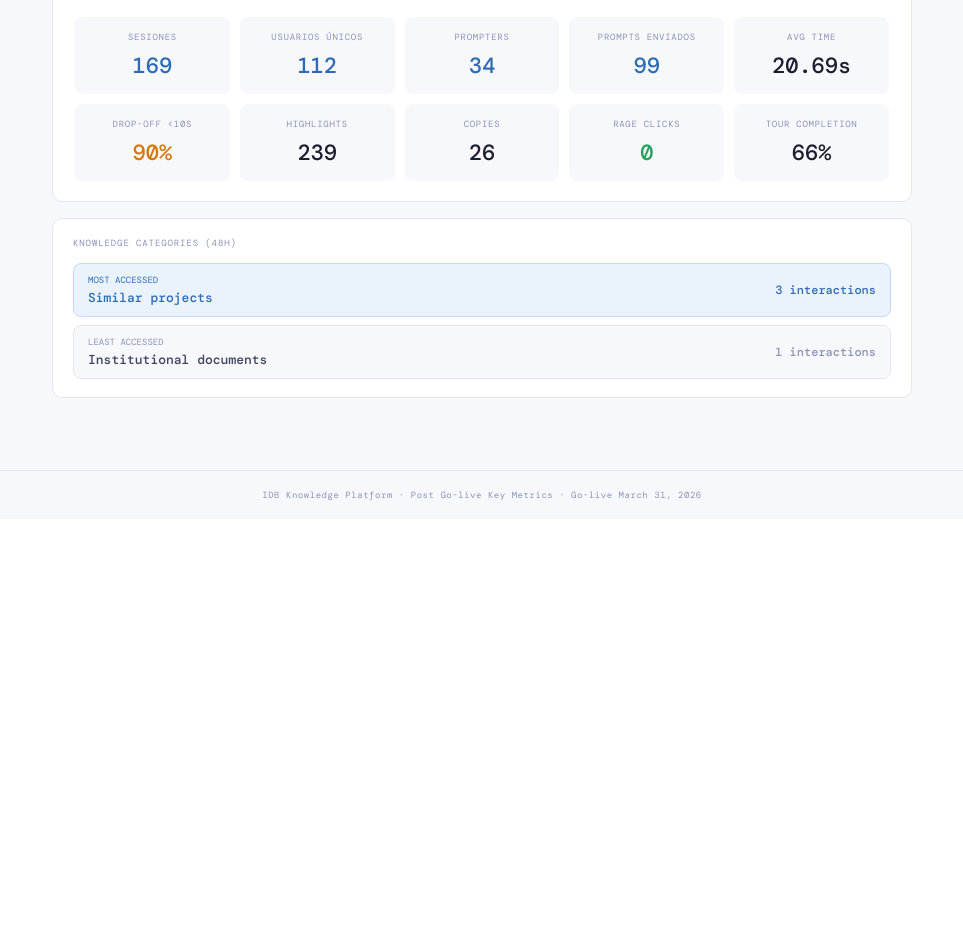
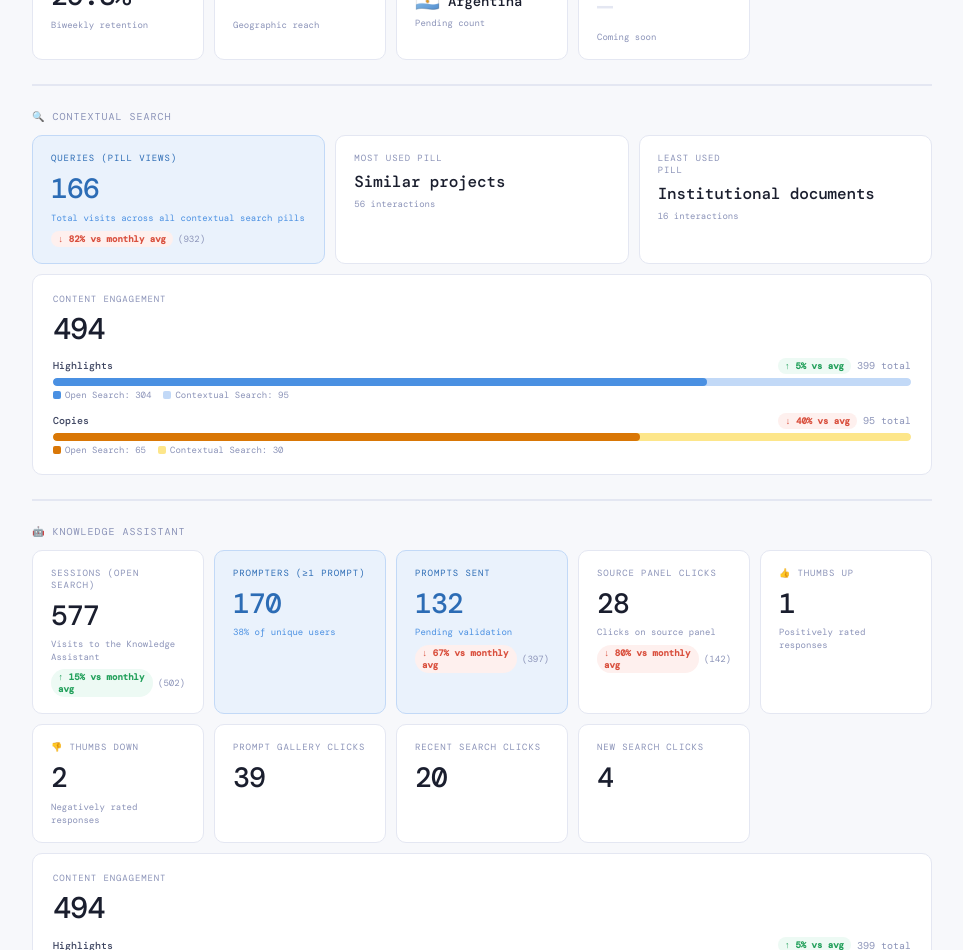
Before and after one commit to jimenasalinasg/KPsmoketest, a React (Vite) app: page / in a window 1280 px wide. Shown: the part 500-1450 px from the top of the page, without its empty margins (158-1121 px from the left). Before the commit the page ends 1027 px from the top, so only its background shows below. Built offline with nearby package versions, Linux system fonts and the light colour scheme; a web font is replaced by a local one.

Commit message:
Update App.jsx

```diff
--- a/src/App.jsx
+++ b/src/App.jsx
@@ -202,6 +202,15 @@ const BENCH = {
   tourCompletion: 58,
   pillTop: 25,
   pillBot: 5,
+  // Monthly benchmarks (avg of organic biweekly periods Sep 2025–Mar 2026)
+  monthly: {
+    sessions: 502,
+    prompts: 397,
+    highlights: 380,
+    copies: 158,
+    sourceClicks: 142,
+    pillPageviews: 932,
+  },
 };
 
 // ── METRIC CARD ───────────────────────────────────────────
@@ -656,14 +665,148 @@ function Week1({ data = WEEK1 }) {
   );
 }
 
+// ── ENGAGEMENT CARD (reusable for Monthly) ────────────────
+function EngagementCard({ highlighted, highlightedOpenSearch, copied, copiedOpenSearch, benchHighlights, benchCopies }) {
+  const total = highlighted + copied;
+  const hlContextual = highlighted - highlightedOpenSearch;
+  const cpContextual = copied - copiedOpenSearch;
+
+  const BadgeComp = ({ val, bench, label }) => {
+    if (!val || !bench) return null;
+    const ratio = val / bench;
+    const pct = Math.round(Math.abs(ratio - 1) * 100);
+    const up = ratio >= 1;
+    return (
+      <span style={{ fontSize: 9, fontWeight: 600, padding: "2px 7px", borderRadius: 99, background: up ? "#edfaf4" : "#fef0ee", color: up ? GREEN : RED }}>
+        {up ? "↑" : "↓"} {pct}% vs avg
+      </span>
+    );
+  };
+
+  return (
+    <div style={{ background: SURF, border: `1px solid ${BDR}`, borderRadius: 10, padding: "18px 20px" }}>
+      <div style={{ fontSize: 9, textTransform: "uppercase", letterSpacing: "0.1em", color: INK3, marginBottom: 9 }}>Content Engagement</div>
+      <div style={{ fontSize: 30, fontWeight: 500, color: INK, letterSpacing: "-0.03em", lineHeight: 1, marginBottom: 14 }}>{total}</div>
+
+      {/* Highlights bar */}
+      <div style={{ marginBottom: 12 }}>
+        <div style={{ display: "flex", justifyContent: "space-between", marginBottom: 4, alignItems: "center" }}>
+          <span style={{ fontSize: 10, color: INK2, fontWeight: 500 }}>Highlights</span>
+          <div style={{ display: "flex", alignItems: "center", gap: 6 }}>
+            <BadgeComp val={highlighted} bench={benchHighlights} />
+            <span style={{ fontSize: 10, color: INK3 }}>{highlighted} total</span>
+          </div>
+        </div>
+        <div style={{ background: BG, borderRadius: 99, height: 8, overflow: "hidden", marginBottom: 3 }}>
+          <div style={{ width: "100%", height: "100%", background: "#c2d9f7", borderRadius: 99, position: "relative" }}>
+            <div style={{ width: `${(highlightedOpenSearch / highlighted) * 100}%`, height: "100%", background: BLUE, borderRadius: 99 }} />
+          </div>
+        </div>
+        <div style={{ display: "flex", gap: 12, fontSize: 9, color: INK3 }}>
+          <span style={{ display: "flex", alignItems: "center", gap: 4 }}>
+            <span style={{ display: "inline-block", width: 8, height: 8, borderRadius: 2, background: BLUE }} />
+            Open Search: {highlightedOpenSearch}
+          </span>
+          <span style={{ display: "flex", alignItems: "center", gap: 4 }}>
+            <span style={{ display: "inline-block", width: 8, height: 8, borderRadius: 2, background: "#c2d9f7" }} />
+            Contextual Search: {hlContextual}
+          </span>
+        </div>
+      </div>
+
+      {/* Copies bar */}
+      <div>
+        <div style={{ display: "flex", justifyContent: "space-between", marginBottom: 4, alignItems: "center" }}>
+          <span style={{ fontSize: 10, color: INK2, fontWeight: 500 }}>Copies</span>
+          <div style={{ display: "flex", alignItems: "center", gap: 6 }}>
+            <BadgeComp val={copied} bench={benchCopies} />
+            <span style={{ fontSize: 10, color: INK3 }}>{copied} total</span>
+          </div>
+        </div>
+        <div style={{ background: BG, borderRadius: 99, height: 8, overflow: "hidden", marginBottom: 3 }}>
+          <div style={{ width: "100%", height: "100%", background: "#fde68a", borderRadius: 99, position: "relative" }}>
+            <div style={{ width: `${(copiedOpenSearch / copied) * 100}%`, height: "100%", background: "#d97706", borderRadius: 99 }} />
+          </div>
+        </div>
+        <div style={{ display: "flex", gap: 12, fontSize: 9, color: INK3 }}>
+          <span style={{ display: "flex", alignItems: "center", gap: 4 }}>
+            <span style={{ display: "inline-block", width: 8, height: 8, borderRadius: 2, background: "#d97706" }} />
+            Open Search: {copiedOpenSearch}
+          </span>
+          <span style={{ display: "flex", alignItems: "center", gap: 4 }}>
+            <span style={{ display: "inline-block", width: 8, height: 8, borderRadius: 2, background: "#fde68a" }} />
+            Contextual Search: {cpContextual}
+          </span>
+        </div>
+      </div>
+    </div>
+  );
+}
+
 // ── MONTHLY REPORT ────────────────────────────────────────
+// April 2026 data (partial — through Apr 21)
+const APRIL = {
+  sessions: 1118,
+  users: 449,
+  prompters: 170,
+  prompts: 132, // pending validation
+  avgTime: "15.49s",
+  dropoff: 92,
+  retention: 29.3,
+  highlighted: 399,
+  highlightedOpenSearch: 304,
+  copied: 95,
+  copiedOpenSearch: 65,
+  sourceClicks: 28,
+  pillPageviews: 166,
+  pillTop: "Similar projects (56)",
+  pillBot: "Institutional documents (16)",
+  openSearchVisits: 577,
+  tourCompletion: 55,
+  newUsers: 381,
+  thumbsUp: 1,
+  thumbsDown: 2,
+  topCountry: "Argentina",
+  topCountryCode: "AR",
+  promptGalleryClicks: 39,
+  recentSearchClicks: 20,
+  newSearchClicks: 4,
+  lwa: {
+    visits: 65,
+    bounce: 33,
+    uniqueUsers: 38,
+    usersCreated: 2,
+    lessonsStartedTotal: 28,
+    lessonsStartedExecution: 20,
+    lessonsStartedPCR: 8,
+    edited: 3,
+    completed: 5,
+    avgTime: "42m 46s",
+    copiesButton: 2,
+    copiesCursor: 3,
+    copiesCombined: 5,
+    pctReviewed: 60,
+  },
+};
+
 function Monthly() {
   const MONTH = "April 2026";
 
   const flag = (code) => code ? [...code.toUpperCase()].map(c => String.fromCodePoint(c.charCodeAt(0) + 127397)).join("") : "🌐";
 
   // ── reusable card ──
-  const MCard = ({ label, value, desc, accent, small, flagCode }) => (
+  const MCard = ({ label, value, desc, accent, small, flagCode, bench }) => {
+    let badge = null;
+    if (value && value !== "—" && bench != null) {
+      const numVal = parseFloat(String(value).replace(/[^0-9.]/g, ""));
+      if (!isNaN(numVal) && bench > 0) {
+        const ratio = numVal / bench;
+        const pctDiff = Math.round(Math.abs(ratio - 1) * 100);
+        const higher = ratio >= 1;
+        badge = { label: higher ? `↑ ${pctDiff}%` : `↓ ${pctDiff}%`, isGood: higher };
+      }
+    }
+    return (
     <div style={{ background: accent ? BLUE_L : SURF, border: `1px solid ${accent ? BLUE_M : BDR}`, borderRadius: 10, padding: "16px 18px" }}>
       <div style={{ fontSize: 9, textTransform: "uppercase", letterSpacing: "0.1em", color: accent ? BLUE_D : INK3, marginBottom: 8 }}>{label}</div>
       <div style={{ display: "flex", alignItems: "center", gap: 8, marginBottom: 6, overflow: "hidden" }}>
@@ -679,9 +822,18 @@ function Monthly() {
           color: value && value !== "—" ? (accent ? BLUE_D : INK) : BDR
         }}>{value || "—"}</div>
       </div>
-      {desc && <div style={{ fontSize: 9, color: accent ? BLUE : INK3, lineHeight: 1.4 }}>{desc}</div>}
+      {desc && <div style={{ fontSize: 9, color: accent ? BLUE : INK3, lineHeight: 1.4, marginBottom: badge ? 6 : 0 }}>{desc}</div>}
+      {badge && (
+        <div style={{ display: "flex", alignItems: "center", gap: 5, marginTop: 4 }}>
+          <span style={{ fontSize: 9, fontWeight: 600, padding: "2px 7px", borderRadius: 99, background: badge.isGood ? "#edfaf4" : "#fef0ee", color: badge.isGood ? GREEN : RED }}>
+            {badge.label} vs monthly avg
+          </span>
+          <span style={{ fontSize: 9, color: INK3 }}>({bench})</span>
+        </div>
+      )}
     </div>
   );
+  };
 
   // ── section wrapper ──
   const Section = ({ title, emoji, children }) => (
@@ -707,6 +859,15 @@ function Monthly() {
         <div style={{ fontSize: 11, color: INK3 }}>IDB Knowledge Platform · Source: FullStory</div>
       </div>
 
+      {/* Metrics in progress banner */}
+      <div style={{ background: "#fffbeb", border: "1px solid #fde68a", borderRadius: 8, padding: "10px 16px", marginBottom: 24, display: "flex", alignItems: "center", gap: 10 }}>
+        <span style={{ fontSize: 14 }}>⚠️</span>
+        <div>
+          <div style={{ fontSize: 11, fontWeight: 600, color: "#92400e" }}>Metrics in progress</div>
+          <div style={{ fontSize: 10, color: "#b45309", marginTop: 2 }}>April data is partial — through Apr 21, 2026. Some figures are pending validation. Final numbers will be updated at month close.</div>
+        </div>
+      </div>
+
       {/* ── GENERAL USABILITY ── */}
       <Section emoji="📊" title="General Usability">
         <Grid>
@@ -718,52 +879,19 @@ function Monthly() {
               <div style={{ width: "12.5%", height: "100%", background: BLUE_D, borderRadius: 99 }} />
             </div>
             <div style={{ fontSize: 9, color: BLUE, display: "flex", justifyContent: "space-between" }}>
-              <span>450 users</span><span>3,600 total</span>
+              <span>{APRIL.users} users</span><span>3,600 total</span>
             </div>
           </div>
-          <MCard label="Unique users" value="450" desc="Total for the period" accent />
-          <MCard label="New users" value="287" desc="First-time visitors" />
-          <MCard label="Sessions" value="1,243" desc="Total for the period" />
-          <MCard label="% Onboarding completed" value="54%" desc="Users who finished the tour" />
-          <MCard label="% Returning users" value="38%" desc="Biweekly retention" />
-          <MCard label="Countries" value="28" desc="Geographic reach" />
-          <MCard label="Top country (excl. HQ)" value="Argentina" desc="31 users" flagCode="AR" />
+          <MCard label="Unique users" value={String(APRIL.users)} desc="Total for the period" accent />
+          <MCard label="New users" value={String(APRIL.newUsers)} desc="First-time visitors" />
+          <MCard label="Sessions" value={APRIL.sessions.toLocaleString()} desc="Total for the period" bench={BENCH.monthly.sessions} />
+          <MCard label="% Onboarding completed" value={`${APRIL.tourCompletion}%`} desc="Users who finished the tour" />
+          <MCard label="% Returning users" value={`${APRIL.retention}%`} desc="Biweekly retention" />
+          <MCard label="Countries" value="—" desc="Geographic reach" />
+          <MCard label="Top country (excl. HQ)" value={APRIL.topCountry} desc="Pending count" flagCode={APRIL.topCountryCode} />
           <MCard label="CSAT — Customer Satisfaction Score" value="—" desc="Coming soon" />
         </Grid>
 
-        {/* Top 10 users */}
-        <div style={{ marginTop: 14, background: BG, borderRadius: 10, padding: "14px 16px" }}>
-          <div style={{ fontSize: 9, textTransform: "uppercase", letterSpacing: "0.1em", color: INK3, marginBottom: 12 }}>
-            Top 10 Users by Sessions — Internal only
-          </div>
-          <div style={{ display: "flex", flexDirection: "column", gap: 6 }}>
-            {[
-              { email: "user1@iadb.org", sessions: 24 },
-              { email: "user2@iadb.org", sessions: 19 },
-              { email: "user3@iadb.org", sessions: 17 },
-              { email: "user4@iadb.org", sessions: 15 },
-              { email: "user5@iadb.org", sessions: 14 },
-              { email: "user6@iadb.org", sessions: 12 },
-              { email: "user7@iadb.org", sessions: 11 },
-              { email: "user8@iadb.org", sessions: 10 },
-              { email: "user9@iadb.org", sessions: 9 },
-              { email: "user10@iadb.org", sessions: 8 },
-            ].map((u, i) => (
-              <div key={i} style={{ display: "flex", alignItems: "center", justifyContent: "space-between", padding: "6px 10px", background: SURF, borderRadius: 6, border: `1px solid ${BDR}` }}>
-                <div style={{ display: "flex", alignItems: "center", gap: 10 }}>
-                  <span style={{ fontSize: 9, color: INK3, width: 16, textAlign: "right", flexShrink: 0 }}>{i + 1}</span>
-                  <span style={{ fontSize: 11, color: INK2 }}>{u.email}</span>
-                </div>
-                <div style={{ display: "flex", alignItems: "center", gap: 8 }}>
-                  <div style={{ background: BG, borderRadius: 99, height: 4, width: 60, overflow: "hidden" }}>
-                    <div style={{ width: `${(u.sessions / 24) * 100}%`, height: "100%", background: BLUE, borderRadius: 99 }} />
-                  </div>
-                  <span style={{ fontSize: 11, fontWeight: 500, color: INK, width: 28, textAlign: "right" }}>{u.sessions}</span>
-                </div>
-              </div>
-            ))}
-          </div>
-        </div>
       </Section>
 
       {/* ── DIVIDER ── */}
@@ -772,11 +900,20 @@ function Monthly() {
       {/* ── CONTEXTUAL SEARCH ── */}
       <Section emoji="🔍" title="Contextual Search">
         <Grid cols="repeat(auto-fit, minmax(200px, 1fr))">
-          <MCard label="Most used pill" value="Similar projects" desc="98 interactions" small />
-          <MCard label="Highlights conversion %" value="18%" desc="Highlights / total sessions" />
-          <MCard label="Copies conversion %" value="7%" desc="Copies / total sessions" />
-          <MCard label="Lessons created (LWA)" value="14" desc="Tracked by David's team" />
+          <MCard label="Queries (pill views)" value={String(APRIL.pillPageviews)} desc="Total visits across all contextual search pills" accent bench={BENCH.monthly.pillPageviews} />
+          <MCard label="Most used pill" value="Similar projects" desc="56 interactions" small />
+          <MCard label={<>Least used<br/>pill</>} value="Institutional documents" desc="16 interactions" small />
         </Grid>
+        <div style={{ marginTop: 10 }}>
+          <EngagementCard
+            highlighted={APRIL.highlighted}
+            highlightedOpenSearch={APRIL.highlightedOpenSearch}
+            copied={APRIL.copied}
+            copiedOpenSearch={APRIL.copiedOpenSearch}
+            benchHighlights={BENCH.monthly.highlights}
+            benchCopies={BENCH.monthly.copies}
+          />
+        </div>
       </Section>
 
       {/* ── DIVIDER ── */}
@@ -785,17 +922,26 @@ function Monthly() {
       {/* ── KNOWLEDGE ASSISTANT ── */}
       <Section emoji="🤖" title="Knowledge Assistant">
         <Grid>
-          <MCard label="Sessions" value="1,243" />
-          <MCard label="Prompters (≥1 prompt)" value="178" desc="48% of unique users" accent />
-          <MCard label="Prompts sent" value="512" desc="2.9 per prompter" accent />
-          <MCard label="Highlights in Open Search" value="680" />
-          <MCard label="Copies in Open Search" value="124" />
-          <MCard label="👍 Thumbs Up" value="18" desc="Positively rated responses" />
-          <MCard label="👎 Thumbs Down" value="7" desc="Negatively rated responses" />
-          <MCard label="Prompt Gallery clicks" value="—" />
-          <MCard label="Recent Search clicks" value="—" />
-          <MCard label="New Search clicks" value="—" />
+          <MCard label="Sessions (Open Search)" value={String(APRIL.openSearchVisits)} desc="Visits to the Knowledge Assistant" bench={BENCH.monthly.sessions} />
+          <MCard label="Prompters (≥1 prompt)" value={String(APRIL.prompters)} desc="38% of unique users" accent />
+          <MCard label="Prompts sent" value={String(APRIL.prompts)} desc="Pending validation" accent bench={BENCH.monthly.prompts} />
+          <MCard label="Source panel clicks" value={String(APRIL.sourceClicks)} desc="Clicks on source panel" bench={BENCH.monthly.sourceClicks} />
+          <MCard label="👍 Thumbs Up" value={String(APRIL.thumbsUp)} desc="Positively rated responses" />
+          <MCard label="👎 Thumbs Down" value={String(APRIL.thumbsDown)} desc="Negatively rated responses" />
+          <MCard label="Prompt Gallery clicks" value={String(APRIL.promptGalleryClicks)} />
+          <MCard label="Recent Search clicks" value={String(APRIL.recentSearchClicks)} />
+          <MCard label="New Search clicks" value={String(APRIL.newSearchClicks)} />
         </Grid>
+        <div style={{ marginTop: 10 }}>
+          <EngagementCard
+            highlighted={APRIL.highlighted}
+            highlightedOpenSearch={APRIL.highlightedOpenSearch}
+            copied={APRIL.copied}
+            copiedOpenSearch={APRIL.copiedOpenSearch}
+            benchHighlights={BENCH.monthly.highlights}
+            benchCopies={BENCH.monthly.copies}
+          />
+        </div>
       </Section>
 
       {/* ── DIVIDER ── */}
@@ -806,28 +952,37 @@ function Monthly() {
 
         <div style={{ fontSize: 9, color: INK3, marginBottom: 10, fontStyle: "italic" }}>Adoption</div>
         <Grid cols="repeat(auto-fit, minmax(150px, 1fr))">
-          <MCard label="LWA visits" value="99" accent />
-          <MCard label="Unique users" value="40" accent />
-          <MCard label="Drop-off <10s" value="37%" desc="Bounce rate" />
+          <MCard label="LWA visits" value={String(APRIL.lwa.visits)} accent />
+          <MCard label="Unique users" value={String(APRIL.lwa.uniqueUsers)} accent />
         </Grid>
 
         <div style={{ fontSize: 9, color: INK3, marginBottom: 10, marginTop: 16, fontStyle: "italic" }}>Usage & Completion</div>
         <Grid cols="repeat(auto-fit, minmax(150px, 1fr))">
-          <MCard label="Users who created lessons" value="6" />
-          <MCard label="Lessons started — total" value="74" />
-          <MCard label="Lessons started — Execution" value="13" />
-          <MCard label="Lessons started — PCR" value="47" />
-          <MCard label="Lessons completed" value="48" desc="Clicked 'Complete lesson'" accent />
-          <MCard label="% Reviewed before completing" value="6%" desc="Quality: with prior edits" />
+          <MCard label="Users who created lessons" value={String(APRIL.lwa.usersCreated)} />
+          <div style={{ background: SURF, border: `1px solid ${BDR}`, borderRadius: 10, padding: "16px 18px" }}>
+            <div style={{ fontSize: 9, textTransform: "uppercase", letterSpacing: "0.1em", color: INK3, marginBottom: 8 }}>Lessons started</div>
+            <div style={{ fontSize: 28, fontWeight: 500, color: INK, letterSpacing: "-0.03em", lineHeight: 1, marginBottom: 10 }}>{APRIL.lwa.lessonsStartedTotal}</div>
+            <div style={{ display: "flex", gap: 8, flexWrap: "wrap" }}>
+              <span style={{ fontSize: 9, padding: "2px 8px", borderRadius: 99, background: BLUE_L, color: BLUE_D, fontWeight: 500 }}>{APRIL.lwa.lessonsStartedExecution} Execution</span>
+              <span style={{ fontSize: 9, padding: "2px 8px", borderRadius: 99, background: BG, color: INK3, fontWeight: 500 }}>{APRIL.lwa.lessonsStartedPCR} PCR</span>
+            </div>
+          </div>
+          <MCard label="Lessons completed" value={String(APRIL.lwa.completed)} desc="Clicked 'Complete lesson'" accent />
+          <MCard label="% Reviewed before completing" value={`${APRIL.lwa.pctReviewed}%`} desc="Quality: with prior edits" />
         </Grid>
 
         <div style={{ fontSize: 9, color: INK3, marginBottom: 10, marginTop: 16, fontStyle: "italic" }}>Effort & Perceived value</div>
         <Grid cols="repeat(auto-fit, minmax(160px, 1fr))">
-          <MCard label="Avg. time to save" value="12m 33s" small desc="From first click to final save" />
-          <MCard label="Lessons edited" value="32" desc="In unique sessions" />
-          <MCard label="Copies via button" value="22" />
-          <MCard label="Copies via cursor" value="42" />
-          <MCard label="Combined copies" value="64" desc="Button + cursor" />
+          <MCard label="Avg. time to save" value={APRIL.lwa.avgTime} small desc="From first click to final save" />
+          <MCard label="Lessons edited" value={String(APRIL.lwa.edited)} desc="In unique sessions" />
+          <div style={{ background: SURF, border: `1px solid ${BDR}`, borderRadius: 10, padding: "16px 18px" }}>
+            <div style={{ fontSize: 9, textTransform: "uppercase", letterSpacing: "0.1em", color: INK3, marginBottom: 8 }}>Combined copies</div>
+            <div style={{ fontSize: 28, fontWeight: 500, color: INK, letterSpacing: "-0.03em", lineHeight: 1, marginBottom: 10 }}>{APRIL.lwa.copiesCombined}</div>
+            <div style={{ display: "flex", gap: 8 }}>
+              <span style={{ fontSize: 9, padding: "2px 8px", borderRadius: 99, background: BLUE_L, color: BLUE_D, fontWeight: 500 }}>{APRIL.lwa.copiesButton} via button</span>
+              <span style={{ fontSize: 9, padding: "2px 8px", borderRadius: 99, background: BG, color: INK3, fontWeight: 500 }}>{APRIL.lwa.copiesCursor} via cursor</span>
+            </div>
+          </div>
         </Grid>
       </Section>
 
@@ -851,7 +1006,7 @@ function Monthly() {
 
 // ── APP ───────────────────────────────────────────────────
 export default function App() {
-  const [view, setView] = useState("smoke");
+  const [view, setView] = useState("monthly");
 
   const tabBtn = (label, v, sublabel) => (
     <button onClick={() => setView(v)} style={{
@@ -886,6 +1041,7 @@ export default function App() {
           {tabBtn("Smoke Test", "smoke", "0–48h")}
           {tabBtn("Week 1 Pulse", "week1", "Mar 31–Apr 10")}
           {tabBtn("Week 1+2", "week12", "Mar 31–Apr 17")}
+          {tabBtn("Monthly Report", "monthly", "Apr 2026")}
         </div>
       </div>
 
```
